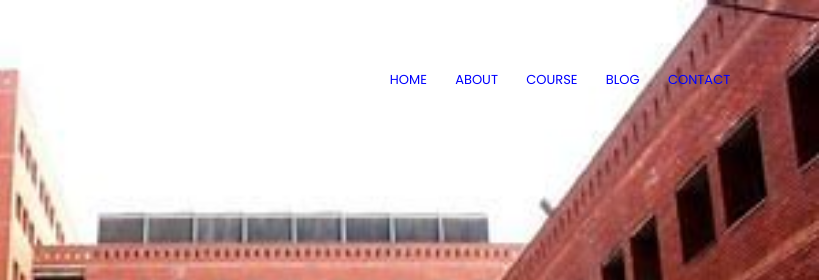
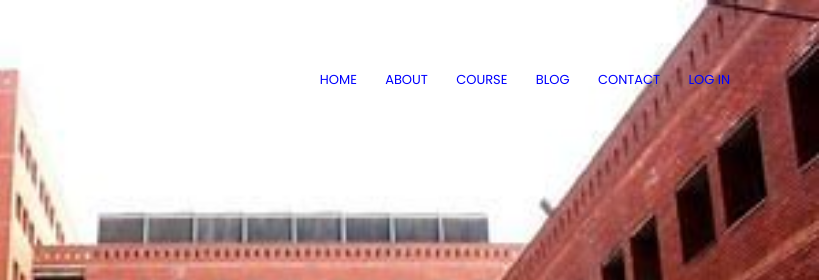
Before and after one commit to Biplob106/design, a plain HTML site: page index.html in a window 1280 px wide. Shown: the top 280 px of the page, 461-1280 px from the left. Drawn offline with Linux system fonts and the light colour scheme.

Commit message:
log in added

```diff
--- a/index.html
+++ b/index.html
@@ -20,6 +20,7 @@
 					<li><a href="">COURSE</a></li>
 					<li><a href="">BLOG</a></li>
 					<li><a href="">CONTACT</a></li>
+					<li><a href="">LOG IN</a></li>
 				</ul>
 
 			</div>
```
